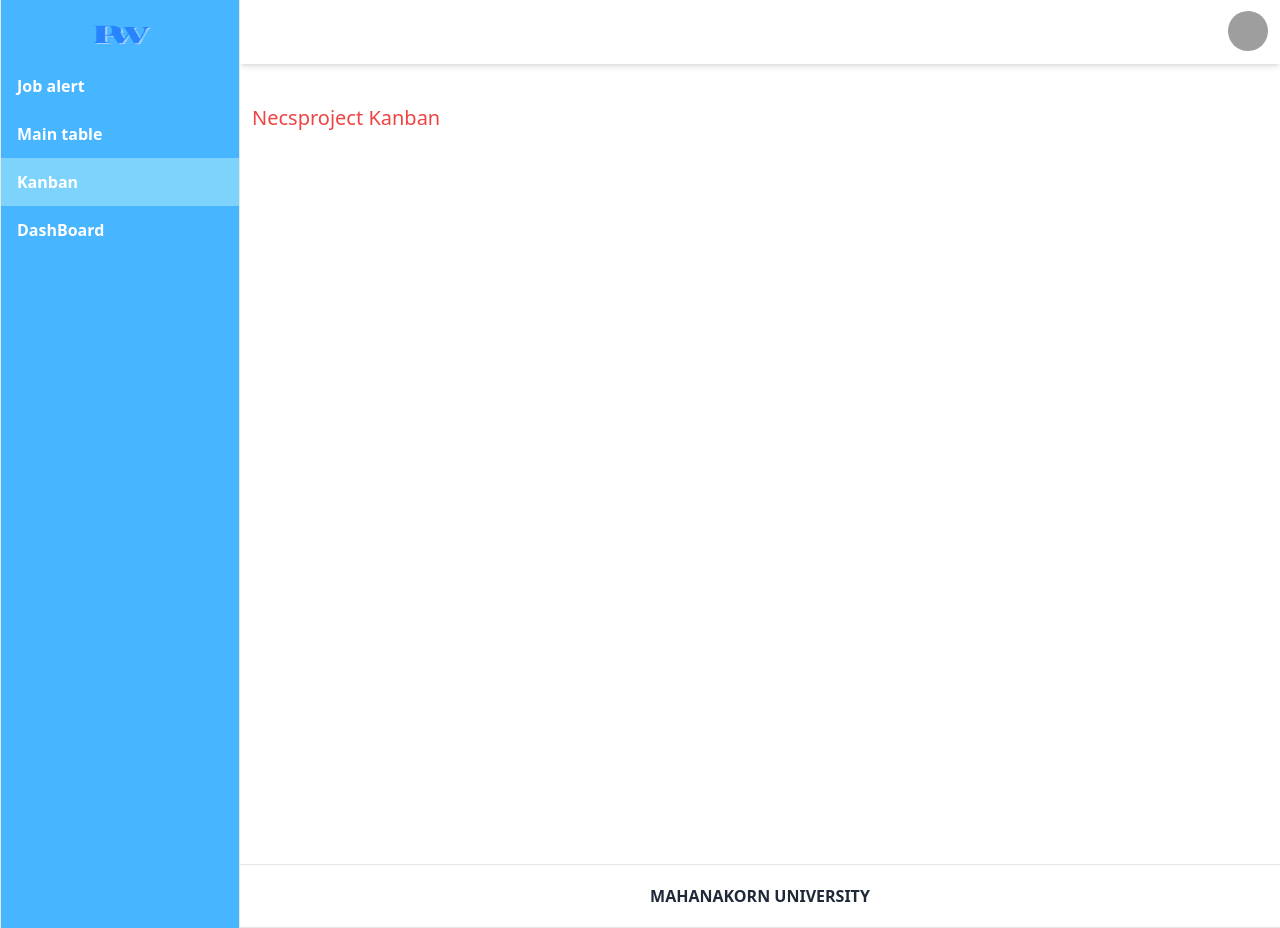
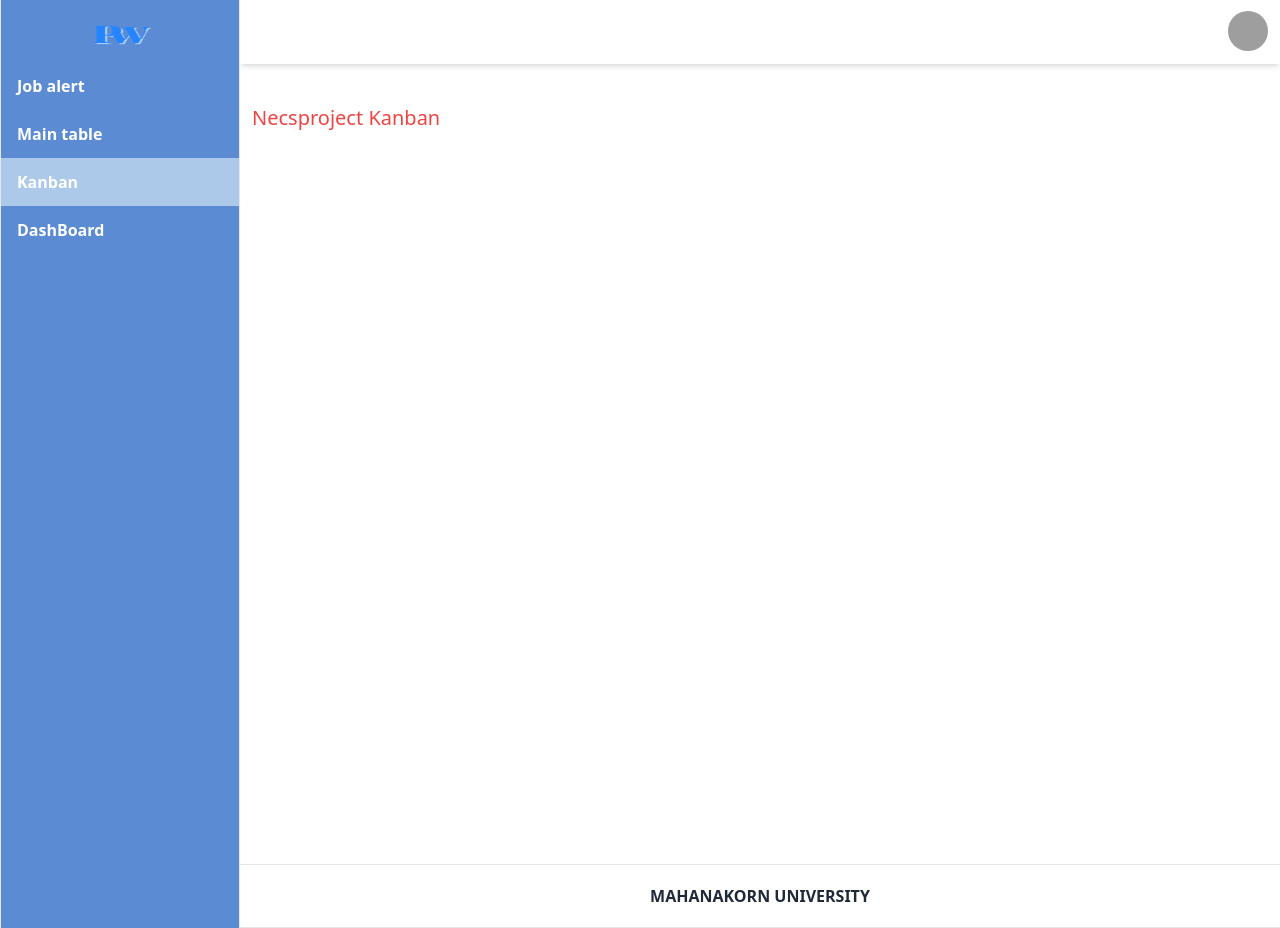
Before and after one commit to sunlight074/django, a Django app: page /kanban/ in a window 1280 px wide. Run offline with Django 4.2, Linux system fonts and the light colour scheme; some libraries are stand-ins or nearby versions; grey boxes are pictures that could not be loaded.

Commit message:
update bg color

```diff
--- a/mywebsite/necsproject/template/base.html
+++ b/mywebsite/necsproject/template/base.html
@@ -51,7 +51,7 @@
             </div>
             <div class="drawer-side">
                 <label  htmlFor="left-sidebar-drawer" for="my-drawer" class="drawer-overlay"></label>
-                <ul class="menu w-80 border-x bg-[#47B5FF] pt-2 text-base-content lg:w-60">
+                <ul class="menu w-80 border-x bg-[#5b8bd2] pt-2 text-base-content lg:w-60">
                     <div class="flex justify-between px-2">
                         <div class="flex w-full lg:justify-center  lg:pt-1">
                             <img src="{% static 'image/Necsproject3.png' %}" alt="" class="navbar-brand-img"
--- a/mywebsite/necsproject/template/dashboard.html
+++ b/mywebsite/necsproject/template/dashboard.html
@@ -2,7 +2,7 @@
 
 {% block title %} Necsproject DashBoard {% endblock title %}
 
-{% block nav-dashboard %} <li><a href="{% url 'dashboard-page' %}" class="bg-sky-300  text-white font-semibold">DashBoard</a></li> {% endblock nav-dashboard %}
+{% block nav-dashboard %} <li><a href="{% url 'dashboard-page' %}" class="bg-[#acc9e9]  text-white font-semibold">DashBoard</a></li> {% endblock nav-dashboard %}
 
 {% block content %}
 
--- a/mywebsite/necsproject/template/jobalert.html
+++ b/mywebsite/necsproject/template/jobalert.html
@@ -2,7 +2,7 @@
 
 {% block title %} Necsproject Job Alert {% endblock title %}
 
-{% block nav-job %} <li><a href="{% url 'jobalert-page' %}" class="bg-sky-500 text-white font-semibold">Job alert</a></li>   {% endblock nav-job %}
+{% block nav-job %} <li><a href="{% url 'jobalert-page' %}" class="bg-[#acc9e9] text-white font-semibold">Job alert</a></li>   {% endblock nav-job %}
 
 {% block content %}
 <script src="https://cdn.jsdelivr.net/npm/axios/dist/axios.min.js"></script>
--- a/mywebsite/necsproject/template/kanban.html
+++ b/mywebsite/necsproject/template/kanban.html
@@ -2,7 +2,7 @@
 
 {% block title %} Necsproject Kanban {% endblock title %}
 
-{% block nav-kanban %}<li ><a href="{% url 'kanban-page' %}" class="bg-sky-300  text-white font-semibold">Kanban</a></li> {% endblock nav-kanban %}
+{% block nav-kanban %}<li ><a href="{% url 'kanban-page' %}" class="bg-[#acc9e9]  text-white font-semibold">Kanban</a></li> {% endblock nav-kanban %}
 
 {% block content %}
         <h1 class="text-red-500 text-xl">Necsproject Kanban</h1>
--- a/mywebsite/necsproject/template/login.html
+++ b/mywebsite/necsproject/template/login.html
@@ -16,7 +16,6 @@
   </style>
   {% load bootstrap5 %} {% bootstrap_css %} {% bootstrap_javascript %} {% load static %}
 </head>
-
 <body>
   <div class="background d-flex justify-content-center align-items-center">
     <div class="w-25 bg-white rounded-3 p-4">
@@ -39,7 +38,6 @@
         <a type="submit" href="/dashboard" class="btn btn-primary w-100 mt-4">Submit</a>
         <!-- <button type="submit" class="btn btn-primary w-100 mt-4">Login</button> -->
       </form>
-
     </div>
   </div>
 </body>
--- a/mywebsite/necsproject/template/table.html
+++ b/mywebsite/necsproject/template/table.html
@@ -2,7 +2,7 @@
 
 {% block title %} Necsproject Main Table {% endblock title %}
 
-{% block nav-main %} <li><a href="{% url 'maintable-page' %}" class="bg-sky-300  text-white font-semibold">Main table</a></li>{% endblock nav-main %}
+{% block nav-main %} <li><a href="{% url 'maintable-page' %}" class="bg-[#acc9e9]  text-white font-semibold">Main table</a></li>{% endblock nav-main %}
 
 {% block content %}
 
```
